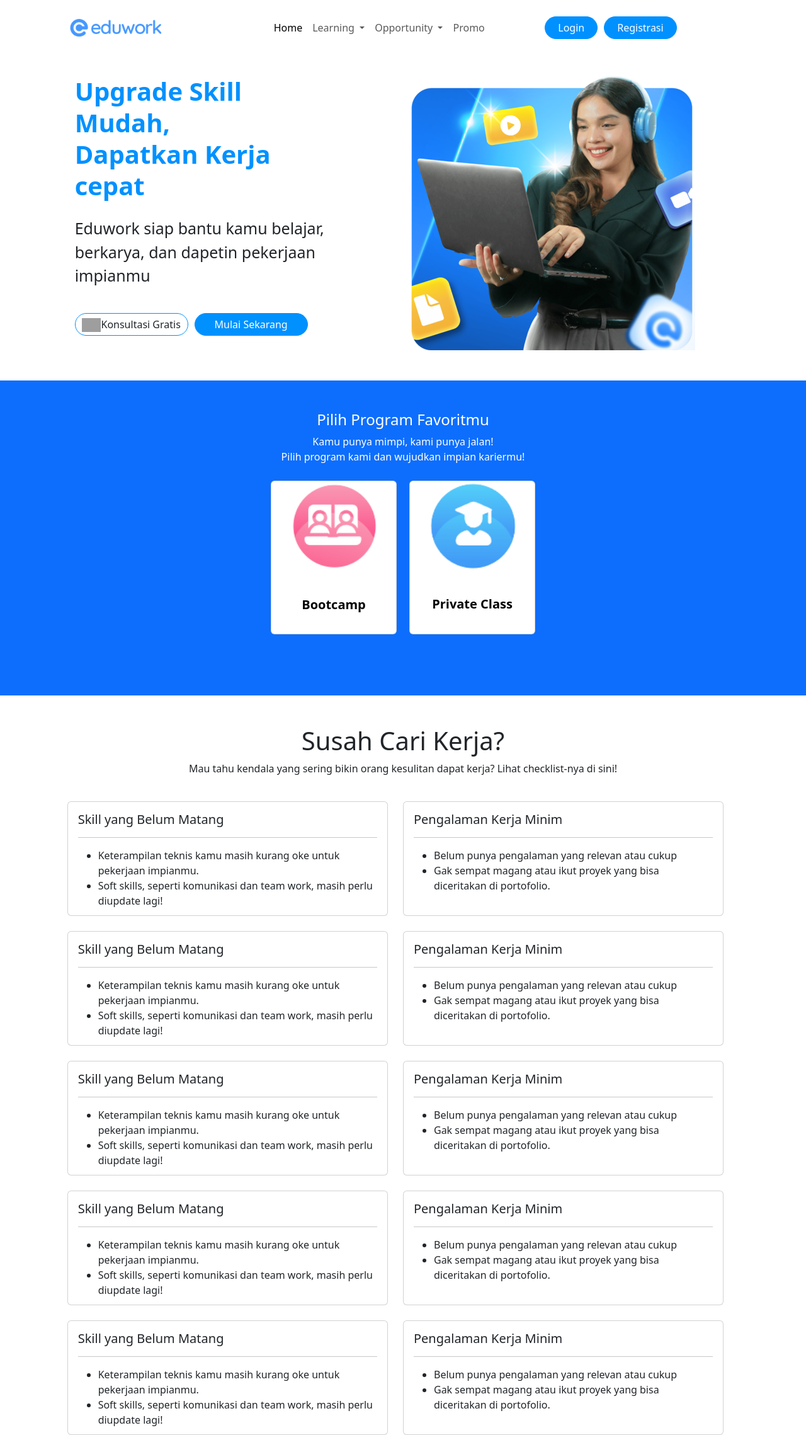
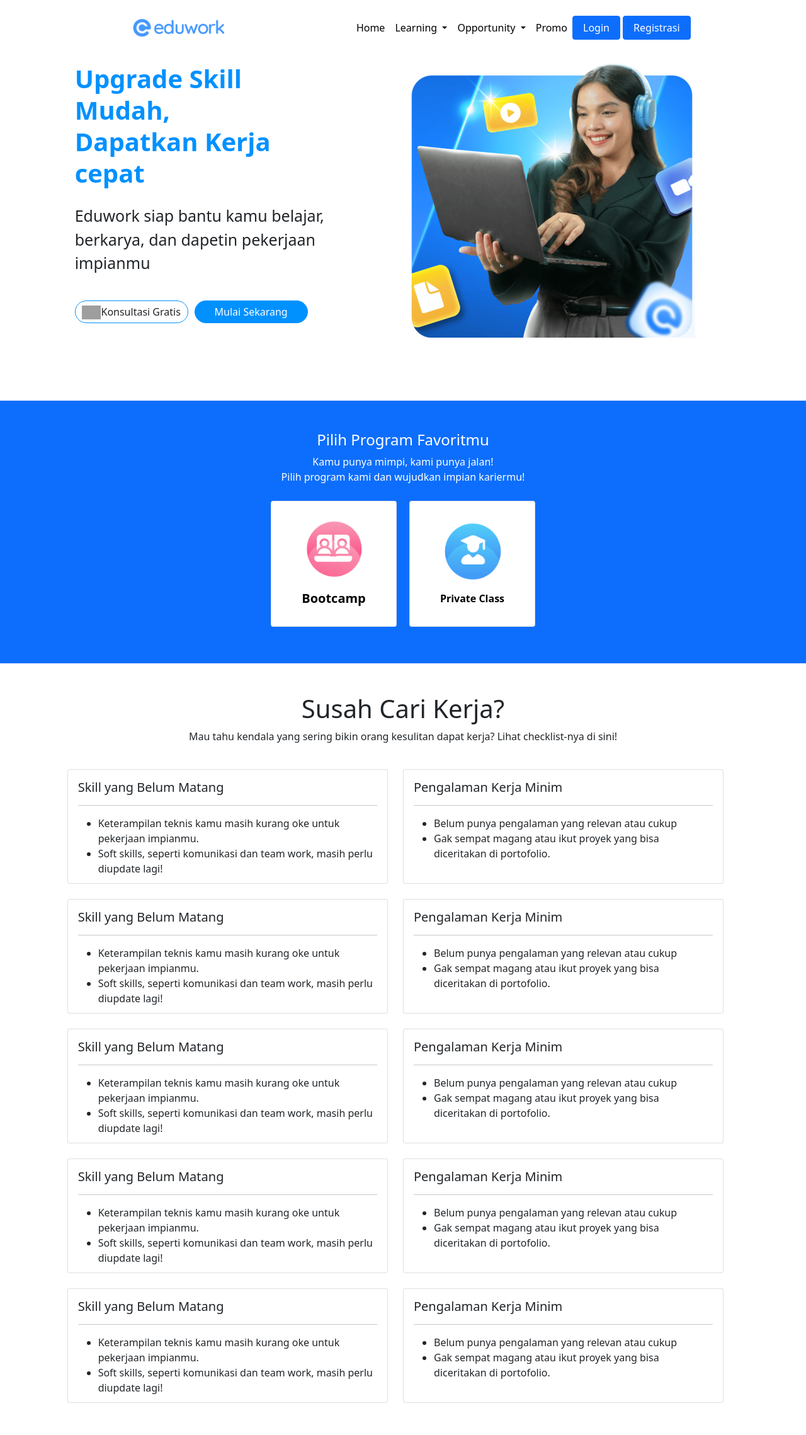
Before and after one commit to azzikri01/belajar-laravel, a PHP site: page / in a window 1280 px wide. Shown: the whole page at 63% size. After the commit the page ends 2227 px from the top, so only its background shows below. Run offline with PHP 8.4, Linux system fonts and the light colour scheme; grey boxes are pictures that could not be loaded.

Commit message:
memperbaiki posisi

```diff
--- a/index.html
+++ b/index.html
@@ -5,33 +5,42 @@
     <meta name="viewport" content="width=device-width, initial-scale=1">
     <title>Bootstrap demo</title>
     <link rel="stylesheet" href="style.css">
-    <link href="https://cdn.jsdelivr.net/npm/bootstrap@5.3.3/dist/css/bootstrap.min.css" rel="stylesheet" integrity="sha384-QWTKZyjpPEjISv5WaRU9OFeRpok6YctnYmDr5pNlyT2bRjXh0JMhjY6hW+ALEwIH" crossorigin="anonymous">
-    <script src="https://cdn.jsdelivr.net/npm/@popperjs/core@2.11.8/dist/umd/popper.min.js" integrity="sha384-I7E8VVD/ismYTF4hNIPjVp/Zjvgyol6VFvRkX/vR+Vc4jQkC+hVqc2pM8ODewa9r" crossorigin="anonymous"></script>
-    <script src="https://cdn.jsdelivr.net/npm/bootstrap@5.3.3/dist/js/bootstrap.min.js" integrity="sha384-0pUGZvbkm6XF6gxjEnlmuGrJXVbNuzT9qBBavbLwCsOGabYfZo0T0to5eqruptLy" crossorigin="anonymous"></script>
-    <script src="https://cdn.jsdelivr.net/npm/bootstrap@5.3.3/dist/js/bootstrap.bundle.min.js" integrity="sha384-YvpcrYf0tY3lHB60NNkmXc5s9fDVZLESaAA55NDzOxhy9GkcIdslK1eN7N6jIeHz" crossorigin="anonymous"></script>
+    <link href="https://cdn.jsdelivr.net/npm/bootstrap@5.1.3/dist/css/bootstrap.min.css" rel="stylesheet" integrity="sha384-1BmE4kWBq78iYhFldvKuhfTAU6auU8tT94WrHftjDbrCEXSU1oBoqyl2QvZ6jIW3" crossorigin="anonymous">
+
   </head>
 <body>
   <!--section 1  -->
   <div class="container-fluid">
     <div class="header">
-      <div class="row mt-3">
-        <div class="col-md-2 offset-md-1 navbar text-center">
+      <div class="d-flex justify-content-evenly mt-3">
+        <div class="navbar text-center">
           <img src="img/logo.png" alt="logo">
         </div>
-        <div class="col-md-2 offset-md-1 navbar">
+
+        <div class="navbar">
           <nav class="navbar navbar-expand-lg p-0">
+            <button class="navbar-toggler" type="button" data-bs-toggle="collapse" data-bs-target="#navbarSupportedContent" aria-controls="navbarSupportedContent" aria-expanded="false" aria-label="Toggle navigation">
+              <span class="navbar-toggler-icon" style="background-color: blue;"></span>
+            </button>
+
             <div class="collapse navbar-collapse" id="navbarSupportedContent">
               <ul class="navbar-nav me-auto mb-2 mb-lg-0">
                 <li class="nav-item">
-                  <a class="nav-link active" aria-current="page" href="">Home</a>
+                  <a class="nav-link text-black active" aria-current="page" href="">Home</a>
                 </li>
                 <li class="nav-item dropdown">
-                  <a class="nav-link dropdown-toggle" href="" role="button" data-bs-toggle="dropdown" arial-expanded="false">
+                  <a class="nav-link text-black dropdown-toggle" href="" role="button" data-bs-toggle="dropdown" arial-expanded="false">
                     Learning
                   </a>
+                  <ul class="dropdown-menu">
+                    <li><a class="dropdown-item" href="#">Action</a></li>
+                    <li><a class="dropdown-item" href="#">Another action</a></li>
+                    <li><hr class="dropdown-divider"></li>
+                    <li><a class="dropdown-item" href="#">Something else here</a></li>
+                  </ul>
                 </li>
                 <li class="nav-item dropdown">
-                  <a class="nav-link dropdown-toggle" href="" role="button" data-bs-toggle="dropdown" aria-expanded="false">
+                  <a class="nav-link text-black dropdown-toggle" href="#" role="button" data-bs-toggle="dropdown" aria-expanded="false">
                     Opportunity
                   </a>
                   <ul class="dropdown-menu">
@@ -42,31 +51,25 @@
                   </ul>
                 </li>
                 <li class="nav-item">
-                  <a class="nav-link" href="">Promo</a>
+                  <a class="nav-link text-black" href="">Promo</a>
                 </li>
               </ul>
+              <div class="btn-action">
+                <button class="btn btn-primary mr-3 rounded-5 px-3">Login</button>
+                <button class="btn btn-primary mr-3 rounded-5 px-3">Registrasi</button>
               </div>
+            </div>
+
           </nav>
         </div>
 
-        <div class="col-md-2 offset-md-2 d-flex align-items-center">
-          <!-- <button class="btn btn-primary mr-2 rounded" type="input">Login</button>
-          <button class="btn btn-primary" type="input">Registrasi</button> -->
-          <div class="btn-login">
-            Login
-          </div>
-          <div class="btn-registrasi">
-            Registrasi
-          </div>
-
-        </div>
       </div>
     </div>
   </div>
 
 <!-- section 2 -->
   <div class="container-fluid">
-    <div class="row mt-5 mb-5">
+    <div class="row" style="padding-top: 100px; padding-bottom: 100px;">
       <div class="col-md-4 offset-md-1">
         <b class="pembuka">Upgrade Skill Mudah,<br>Dapatkan Kerja cepat</b> <br><br>
         <p class="paragraf">Eduwork siap bantu kamu belajar,<br>berkarya, dan dapetin pekerjaan impianmu</p>
@@ -90,26 +93,24 @@
 
 <!-- section 3 -->
   <div class="container-fluid">
-    <div class="pilih row mt-5 bg-primary">
+    <div class="pilih row py-5 bg-primary">
       <div class="container text-center">
-        <div class="row">
-          <div class="col"></div>
-          <div class="col mt-5">
+        <div class="d-flex align-items-center justify-content-center flex-column">
           <h4>Pilih Program Favoritmu</h4>
           <p>Kamu punya mimpi, kami punya jalan!
             <br>
           Pilih program kami dan wujudkan impian kariermu!
           </p>
-            <div class="d-flex">
-              <div class="btn-bootcamp card flex align-items-center">
-                <img src="img/bootcamp.png" alt="bootcamp" width="150px"><br><p><b>Bootcamp</b></p>
+          <div class="d-flex justify-content-center flex-wrap">
+            <div class="btn-bootcamp card d-flex justify-content-center align-items-center">
+              <img src="img/bootcamp.png" alt="bootcamp" width="100px">
+              <b class="text-center text-black fs-5 mt-3">Bootcamp</b>
             </div>
-              <div class="btn-private card flex align-items-center">
-                <img src="img/private.png" alt="private class" width="150px"> <br><p><b>Private Class</b></p>
+            <div class="btn-private card flex justify-content-center align-items-center">
+              <img src="img/private.png" alt="private class" width="100px">
+              <b class="text-center text-black mt-3">Private Class</b>
             </div>
           </div>
-          </div>
-          <div class="col"></div>
         </div>
       </div>
     </div>
@@ -257,6 +258,7 @@
   </div>
 
   <div class="container-fluid">
+      <script src="https://cdn.jsdelivr.net/npm/bootstrap@5.1.3/dist/js/bootstrap.bundle.min.js" integrity="sha384-ka7Sk0Gln4gmtz2MlQnikT1wXgYsOg+OMhuP+IlRH9sENBO0LRn5q+8nbTov4+1p" crossorigin="anonymous"></script>
 
   </div>
 
--- a/style.css
+++ b/style.css
@@ -61,7 +61,6 @@ body{
 
 .pilih{
     color: white;
-    height: 500px;
 }
 
 .btn-bootcamp{
@@ -71,11 +70,6 @@ body{
     margin: 10px;
 }
 
-.btn-bootcamp p{
-    padding: 15px;
-    color: black;
-    font-size: 20px;
-}
 
 .btn-private{
     border-radius: 10px;
@@ -84,12 +78,15 @@ body{
     margin: 10px;
 }
 
-.btn-private p{
-    padding: 15px;
-    color: black;
-    font-size: 20px;
-}
 
 .content {
     height: 180px;
 }
+
+.header{
+    position: fixed;
+    z-index: 999;
+    background: white;
+    width: 100%;
+    top: 0;
+}
```
Lines whose indentation alone changed are shown as unchanged.
